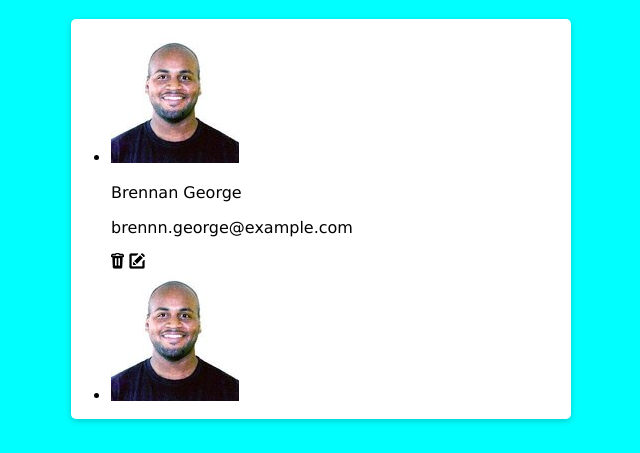
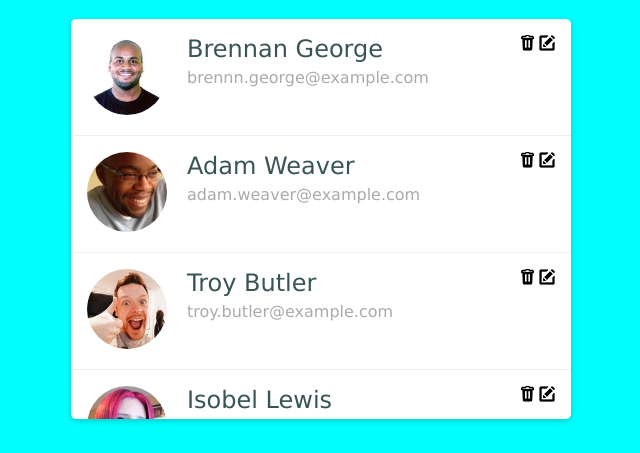
Before and after one commit to jeffolv/html-css-lista-de-contatos, a plain HTML site: page index.html in a window 1280 px wide. Shown: the part 62-515 px from the top of the page, without its empty margins (319-959 px from the left). Drawn offline with Linux system fonts and the light colour scheme.

Commit message:
Estilizando o projeto em CSS

```diff
--- a/estilo.css
+++ b/estilo.css
@@ -24,3 +24,36 @@ body {
     border-radius: 5px;
     box-shadow: 0 2px 6px rgba(0, 0, 0, .2);
 }
+
+.list {
+    list-style-type: none;
+    padding: 0;
+    margin: 0;
+}
+
+.list-item {
+    display: flex;
+    border-bottom: 1px solid #eee;
+    padding: 16px;
+}
+
+.list-item__img img {
+    width: 80px;
+    border-radius: 50%;
+}
+
+.list-item__content {
+    padding: 0 20px;
+    flex-grow: 1; /* O flex-grow faz com que o elemento ocupe todo espaço que sobra dentro da tag LI */
+}
+
+.list-item__name {
+    font-size: 24px;
+    color: #385555;
+    margin: 0;
+}
+
+.list-item__email {
+    margin: 5px 0 0 0;
+    color: #aaa;
+}
--- a/index.html
+++ b/index.html
@@ -34,12 +34,12 @@
 
             <li class="list-item">
                 <div class="list-item__img">
-                    <img src="imagens/1.jpg" alt="Brennan George">
+                    <img src="imagens/2.jpg" alt="Adam Weaver">
                 </div>
 
                 <div class="list-item__content">
-                    <p class="list-item__name">Brennan George</p>
-                    <p class="list-item__email">brennn.george@example.com</p>
+                    <p class="list-item__name">Adam Weaver</p>
+                    <p class="list-item__email">adam.weaver@example.com</p>
                 </div>
 
                 <div class="list-item__action">
@@ -50,12 +50,12 @@
 
             <li class="list-item">
                 <div class="list-item__img">
-                    <img src="imagens/1.jpg" alt="Brennan George">
+                    <img src="imagens/3.jpg" alt="Troy Butler">
                 </div>
 
                 <div class="list-item__content">
-                    <p class="list-item__name">Brennan George</p>
-                    <p class="list-item__email">brennn.george@example.com</p>
+                    <p class="list-item__name">Troy Butler</p>
+                    <p class="list-item__email">troy.butler@example.com</p>
                 </div>
 
                 <div class="list-item__action">
@@ -66,12 +66,12 @@
 
             <li class="list-item">
                 <div class="list-item__img">
-                    <img src="imagens/1.jpg" alt="Brennan George">
+                    <img src="imagens/4.jpg" alt="Isobel Lewis">
                 </div>
 
                 <div class="list-item__content">
-                    <p class="list-item__name">Brennan George</p>
-                    <p class="list-item__email">brennn.george@example.com</p>
+                    <p class="list-item__name">Isobel Lewis</p>
+                    <p class="list-item__email">isobel.lewis@example.com</p>
                 </div>
 
                 <div class="list-item__action">
@@ -82,12 +82,12 @@
 
             <li class="list-item">
                 <div class="list-item__img">
-                    <img src="imagens/1.jpg" alt="Brennan George">
+                    <img src="imagens/6.jpg" alt="Lisa Garcia">
                 </div>
 
                 <div class="list-item__content">
-                    <p class="list-item__name">Brennan George</p>
-                    <p class="list-item__email">brennn.george@example.com</p>
+                    <p class="list-item__name">Lisa Garcia</p>
+                    <p class="list-item__email">lisa.garcia@example.com</p>
                 </div>
 
                 <div class="list-item__action">
@@ -96,42 +96,6 @@
                 </div>
             </li>
 
-            <li class="list-item">
-                <div class="list-item__img">
-                    <img src="imagens/1.jpg" alt="Brennan George">
-                </div>
-
-                <div class="list-item__content">
-                    <p class="list-item__name">Brennan George</p>
-                    <p class="list-item__email">brennn.george@example.com</p>
-                </div>
-
-                <div class="list-item__action">
-                    <a href=""><img src="imagens/delete.png" alt="Delete"></a>
-                    <a href=""><img src="imagens/edit.png" alt="Edit"></a>
-                </div>
-            </li>
-
-            <li class="list-item">
-                <div class="list-item__img">
-                    <img src="imagens/1.jpg" alt="Brennan George">
-                </div>
-
-                <div class="list-item__content">
-                    <p class="list-item__name">Brennan George</p>
-                    <p class="list-item__email">brennn.george@example.com</p>
-                </div>
-
-                <div class="list-item__action">
-                    <a href=""><img src="imagens/delete.png" alt="Delete"></a>
-                    <a href=""><img src="imagens/edit.png" alt="Edit"></a>
-                </div>
-            </li>
-
-
-
-
-
         </ul>
     </div>
 
```
